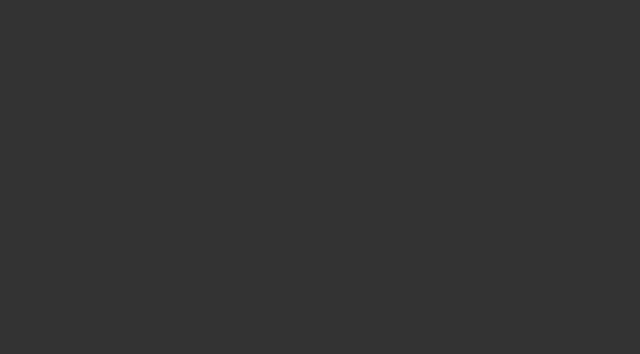
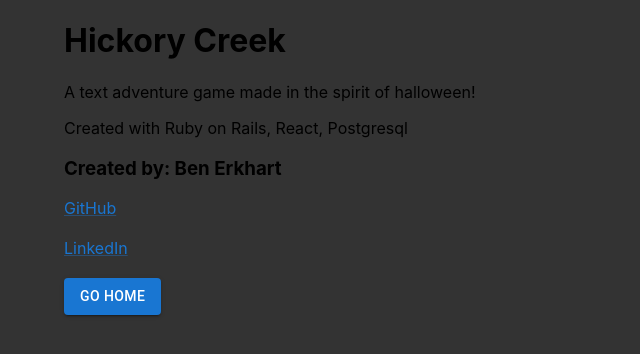
Before and after one commit to erkhart96/Hickory-Creek, a React (Create React App) app in the folder client/: page /about in a window 1280 px wide. Before the commit this address had no page. Shown: the top 354 px of the page, without its empty margins (0-640 px from the left). Built offline with nearby package versions, Linux system fonts and the light colour scheme.

Commit message:
added about page, styling

```diff
--- /dev/null
+++ b/client/src/components/About.jsx
@@ -0,0 +1,31 @@
+import { Button, Container, Link } from "@mui/material";
+import React from "react";
+import { useNavigate } from "react-router-dom";
+
+function About() {
+  const navigate = useNavigate();
+
+  const handleHome = () => {
+    navigate("/home");
+  };
+
+  return (
+    <Container>
+      <h1>Hickory Creek</h1>
+      <p>A text adventure game made in the spirit of halloween!</p>
+      <p>Created with Ruby on Rails, React, Postgresql</p>
+      <h3>Created by: Ben Erkhart</h3>
+      <Link href="http://www.github.com/erkhart96">GitHub</Link>
+      <br></br>
+      <br></br>
+      <Link href="https://www.linkedin.com/in/ben-erkhart/">LinkedIn</Link>
+      <br></br>
+      <br></br>
+      <Button variant="contained" onClick={handleHome}>
+        Go home
+      </Button>
+    </Container>
+  );
+}
+
+export default About;
--- a/client/src/components/App.js
+++ b/client/src/components/App.js
@@ -1,19 +1,18 @@
-import '../App.css'
-import Login from './Login';
-import Home from './Home'
-import {Routes, Route} from 'react-router-dom'
-import Signup from './Signup';
+import "../App.css";
+import Login from "./Login";
+import Home from "./Home";
+import { Routes, Route } from "react-router-dom";
+import Signup from "./Signup";
+import About from "./About";
 
 function App() {
   return (
     <div className="App">
       <Routes>
-        <Route path='/' element={<Login/>}>
-        </Route>
-        <Route exact path='/home' element={<Home />}>
-        </Route>
-        <Route exact path='/signup' element={<Signup />}>
-        </Route>
+        <Route path="/" element={<Login />}></Route>
+        <Route exact path="/home" element={<Home />}></Route>
+        <Route exact path="/signup" element={<Signup />}></Route>
+        <Route exact path="/about" element={<About />}></Route>
       </Routes>
     </div>
   );
--- a/client/src/components/Home.jsx
+++ b/client/src/components/Home.jsx
@@ -193,6 +193,10 @@ function Home() {
     });
   };
 
+  const handleAbout = () => {
+    navigate("/about");
+  };
+
   return (
     <>
       <div>
@@ -212,6 +216,13 @@ function Home() {
           sx={{ marginLeft: 1 }}
         >
           Reset
+        </Button>
+        <Button
+          variant="contained"
+          onClick={handleAbout}
+          sx={{ marginLeft: 1 }}
+        >
+          About
         </Button>
       </Container>
       <br></br>
```
Also changed, not shown: client/src/components/Context.jsx (deleted, +0 -9 lines).
